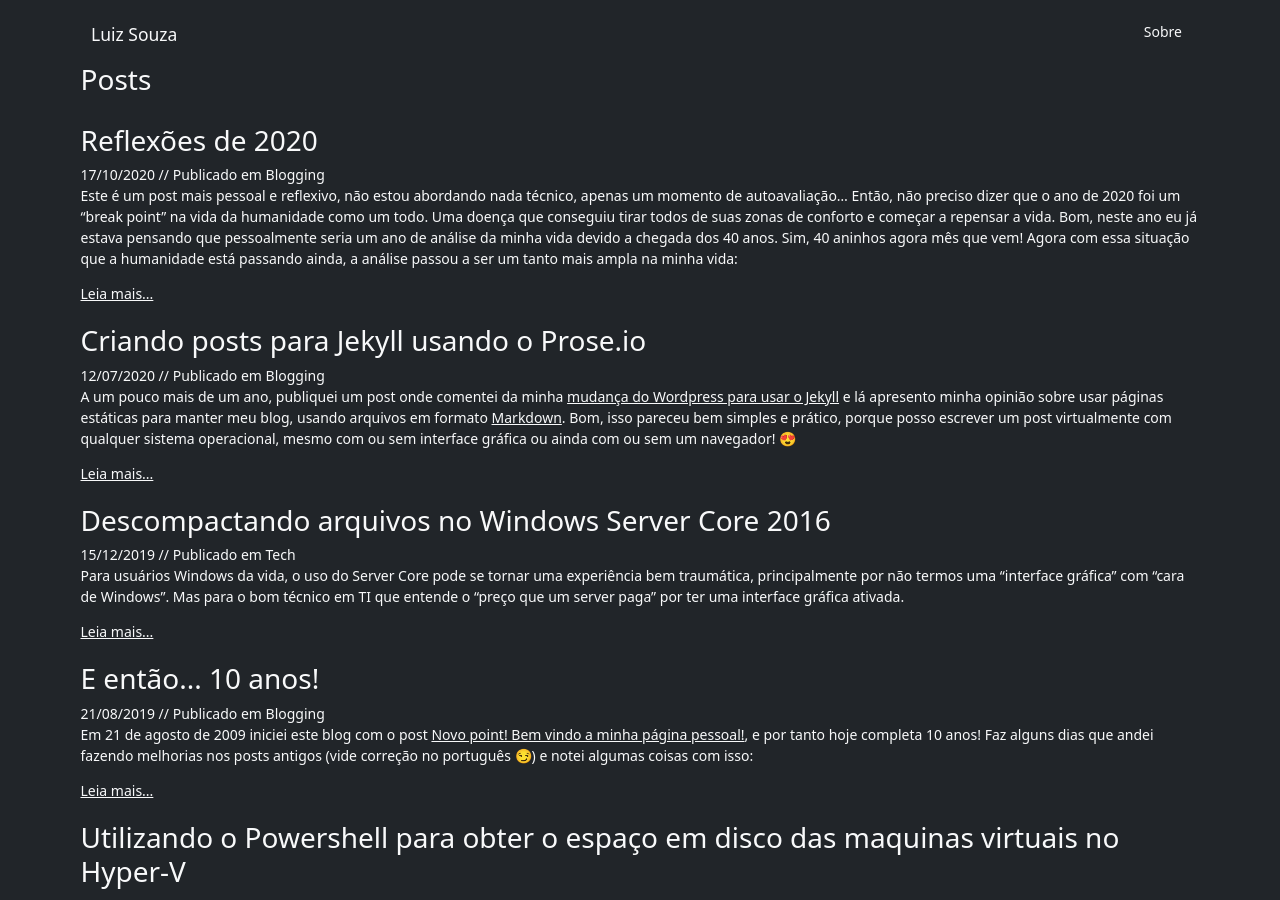
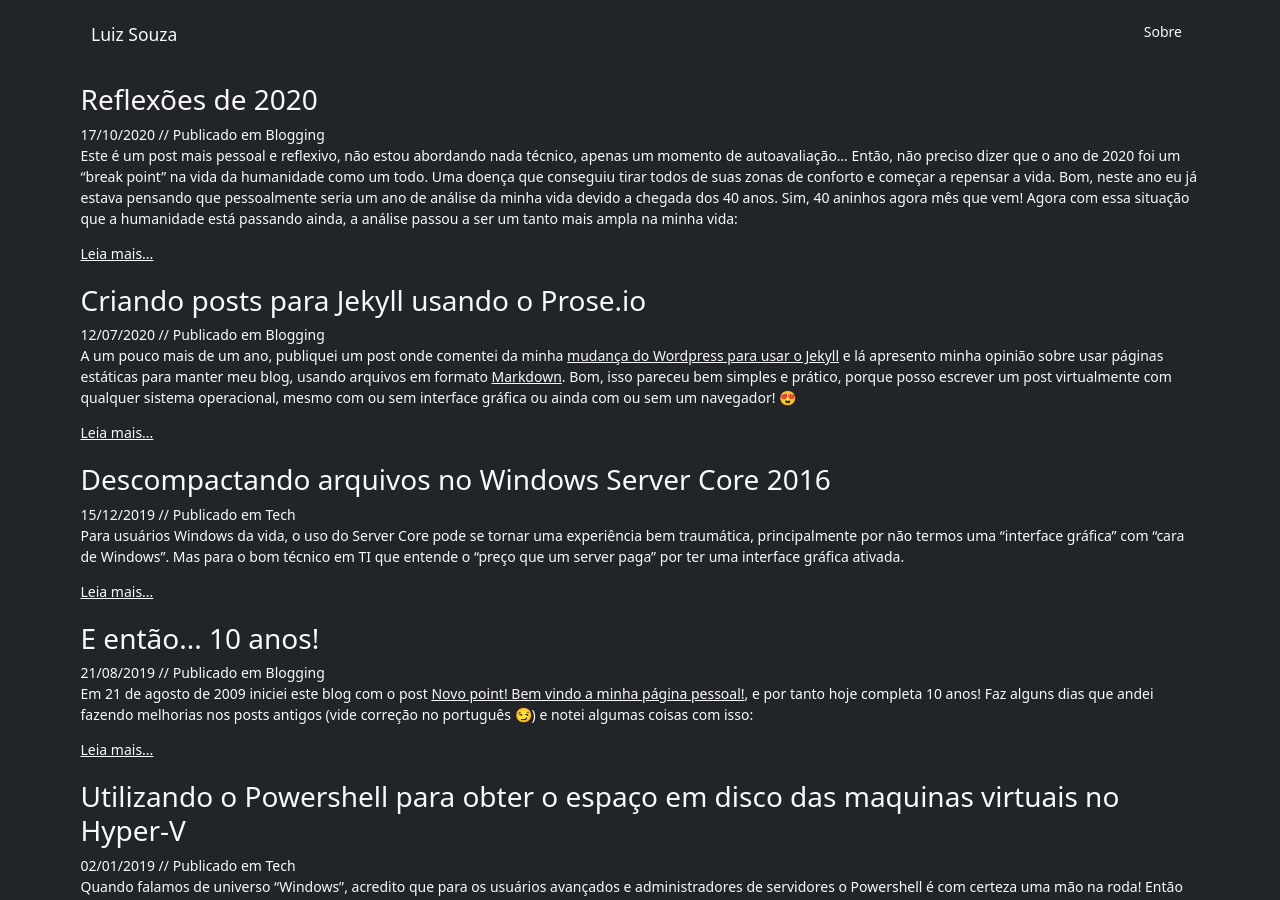
Before and after one commit to lpsouza/lpsouza.github.io, a Jekyll site: the page built from index.html, in a window 1280 px wide and 900 px high. Built offline with Jekyll 4.4.1, drawn with Linux system fonts in a browser that asks for light colours; the list of posts is cut into pages by our own code.

Commit message:
Removed subtitles unnecessarily

```diff
--- a/_layouts/home.html
+++ b/_layouts/home.html
@@ -3,14 +3,7 @@ layout: default
 ---
 
 <div class="home">
-    {%- if page.title -%}
-    <h1 class="page-heading">{{ page.title }}</h1>
-    {%- endif -%}
-
-    {{ content }}
-
     {%- if site.posts.size > 0 -%}
-    <h2 class="post-list-heading">Posts</h2>
     <div class="post-list">
         {%- assign date_format = site.minima.date_format | default: "%d/%m/%Y" -%}
         {%- for post in paginator.posts -%}
```
